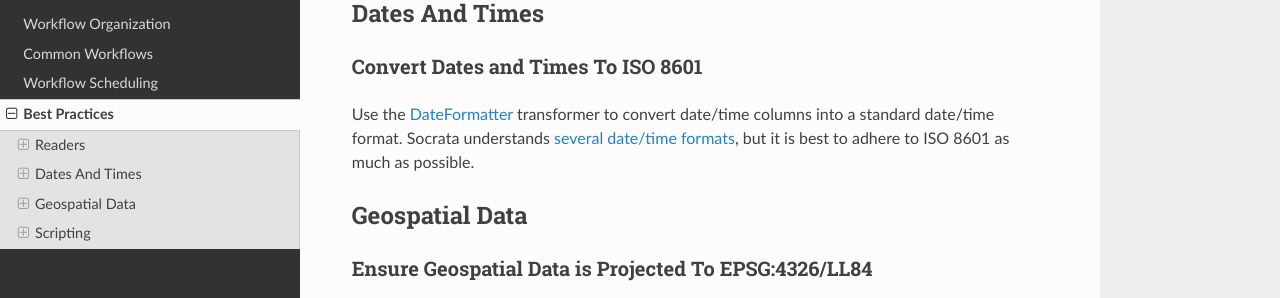
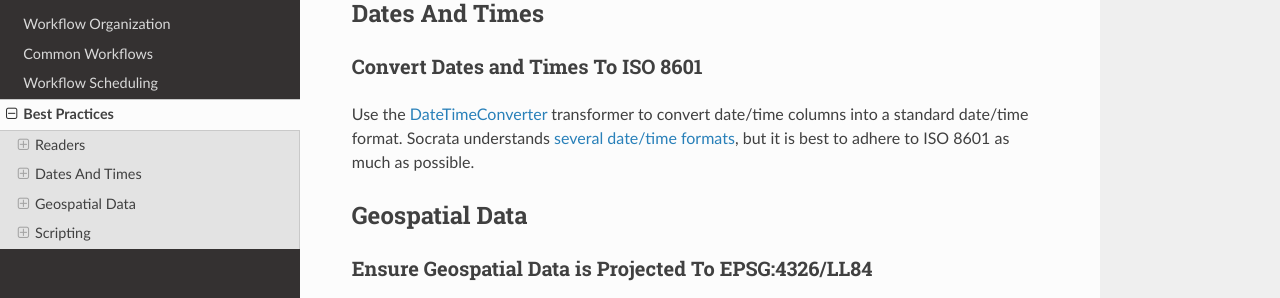
Before and after one commit to openchattanooga/open-data-automation, a Sphinx documentation site: the page built from docs/fme/best-practices.md, in a window 1280 px wide and 900 px high, scrolled down 646 px. Shown: the part 153-451 px from the top of the window. Built offline with Sphinx 7.4.7 and the Read the Docs theme 2.0.0, drawn with Linux system fonts in a browser that asks for light colours.

Commit message:
Update best-practices.md
fix broken link

```diff
--- a/docs/fme/best-practices.md
+++ b/docs/fme/best-practices.md
@@ -22,7 +22,7 @@
 
 #### Convert Dates and Times To ISO 8601
 
-Use the [DateFormatter](http://docs.safe.com/fme/html/FME_Transformers/FME_Transformers.htm#Transformers/dateformatter.htm) transformer to convert date/time columns into a standard date/time format. Socrata understands [several date/time formats](https://support.socrata.com/hc/en-us/articles/202949918-Importing-Data-Types-and-You-), but it is best to adhere to ISO 8601 as much as possible.
+Use the [DateTimeConverter](https://docs.safe.com/fme/html/FME_Desktop_Documentation/FME_Transformers/Transformers/datetimeconverter.htm) transformer to convert date/time columns into a standard date/time format. Socrata understands [several date/time formats](https://support.socrata.com/hc/en-us/articles/202949918-Importing-Data-Types-and-You-), but it is best to adhere to ISO 8601 as much as possible.
 
 ### Geospatial Data
 
```
